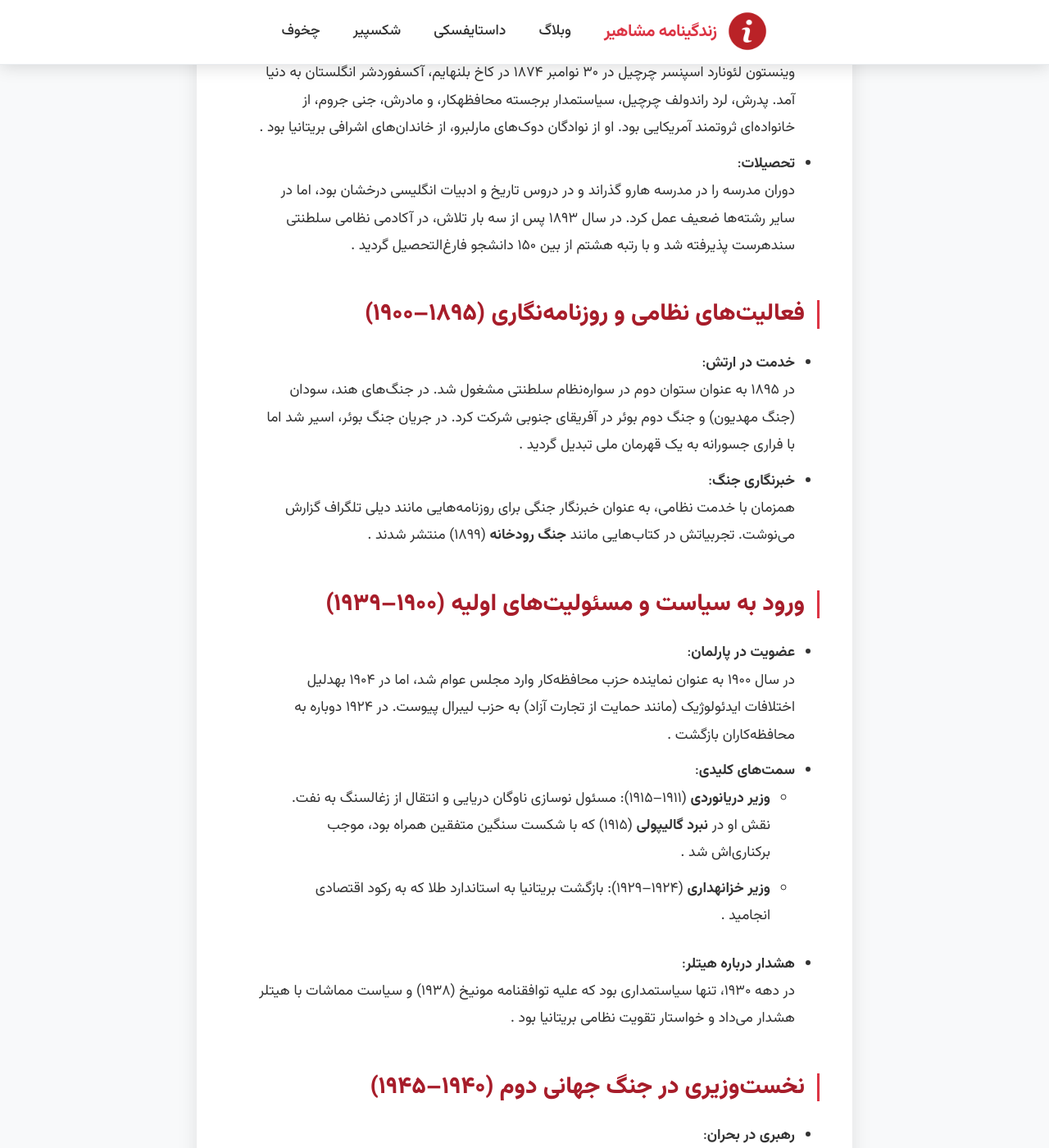
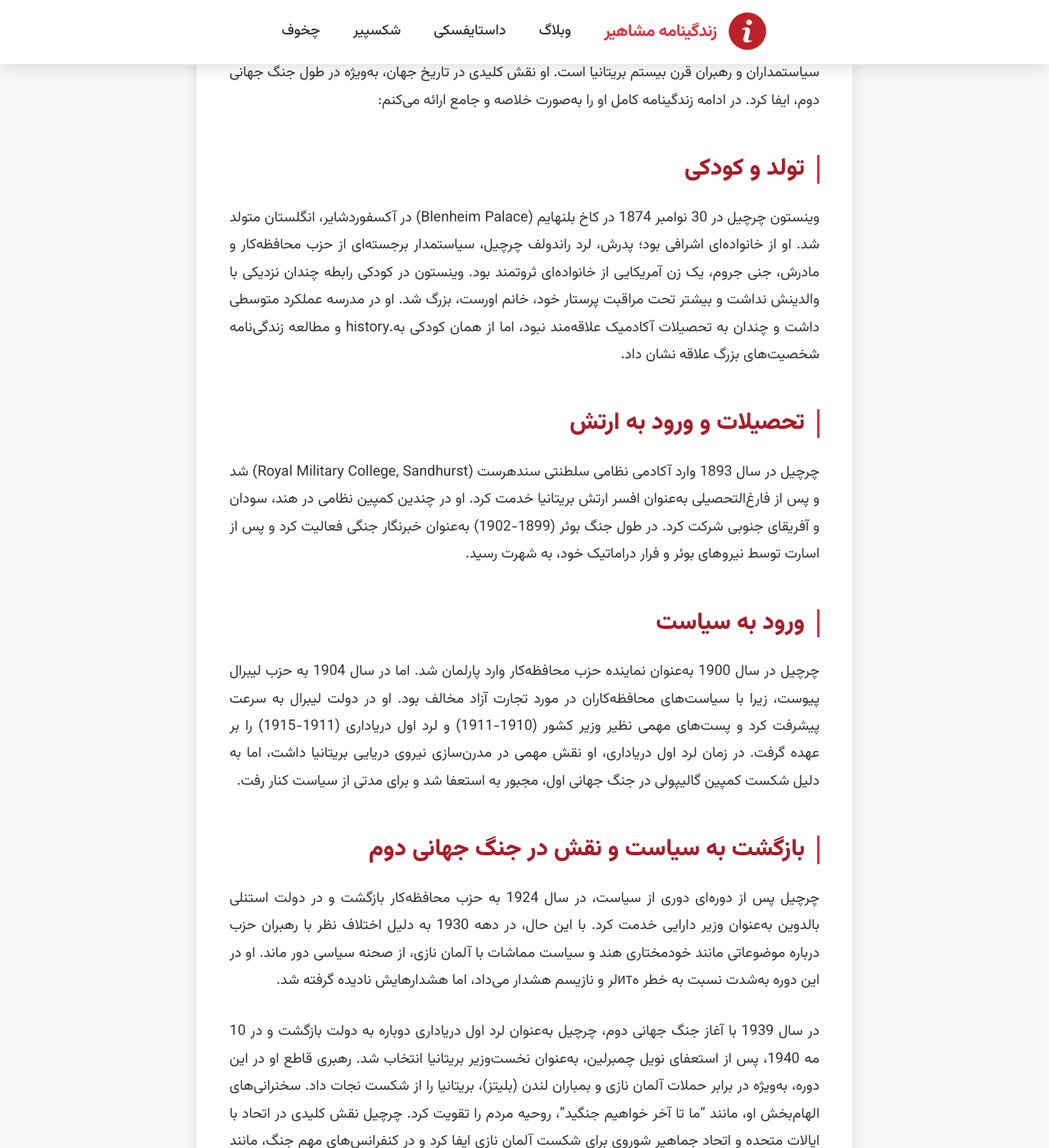
Before and after one commit to darkblog/darkblog.github.io, a Jekyll site: the page built from _posts/2025-7-6-72.md, in a window 1280 px wide and 1400 px high, scrolled down 349 px. Shown: the whole window at 82% size. Built offline with Jekyll 4.4.1, drawn with Linux system fonts in a browser that asks for light colours; some of the changed text lies outside the part shown.

Commit message:
Update 2025-7-6-72.md

```diff
--- a/_posts/2025-7-6-72.md
+++ b/_posts/2025-7-6-72.md
@@ -3,74 +3,34 @@ layout: post
 title: زندگینامه وینستون چرچیل
 ---
 
-- **تولد و خانواده**:
-  وینستون لئونارد اسپنسر چرچیل در ۳۰ نوامبر ۱۸۷۴ در کاخ بلنهایم، آکسفوردشر انگلستان به دنیا آمد. پدرش، لرد راندولف چرچیل، سیاستمدار برجسته محافظهکار، و مادرش، جنی جروم، از خانواده‌ای ثروتمند آمریکایی بود. او از نوادگان دوک‌های مارلبرو، از خاندان‌های اشرافی بریتانیا بود .
-- **تحصیلات**:
-  دوران مدرسه را در مدرسه هارو گذراند و در دروس تاریخ و ادبیات انگلیسی درخشان بود، اما در سایر رشته‌ها ضعیف عمل کرد. در سال ۱۸۹۳ پس از سه بار تلاش، در آکادمی نظامی سلطنتی سندهرست پذیرفته شد و با رتبه هشتم از بین ۱۵۰ دانشجو فارغ‌التحصیل گردید .
+وینستون لئونارد اسپنسر چرچیل (Winston Leonard Spencer Churchill) یکی از برجسته‌ترین سیاستمداران و رهبران قرن بیستم بریتانیا است. او نقش کلیدی در تاریخ جهان، به‌ویژه در طول جنگ جهانی دوم، ایفا کرد. در ادامه زندگینامه کامل او را به‌صورت خلاصه و جامع ارائه می‌کنم:
 
-## فعالیت‌های نظامی و روزنامه‌نگاری (۱۸۹۵–۱۹۰۰)
-- **خدمت در ارتش**:
-  در ۱۸۹۵ به عنوان ستوان دوم در سواره‌نظام سلطنتی مشغول شد. در جنگ‌های هند، سودان (جنگ مهدیون) و جنگ دوم بوئر در آفریقای جنوبی شرکت کرد. در جریان جنگ بوئر، اسیر شد اما با فراری جسورانه به یک قهرمان ملی تبدیل گردید .
-- **خبرنگاری جنگ**:
-  همزمان با خدمت نظامی، به عنوان خبرنگار جنگی برای روزنامه‌هایی مانند دیلی تلگراف گزارش می‌نوشت. تجربیاتش در کتاب‌هایی مانند **جنگ رودخانه** (۱۸۹۹) منتشر شدند .
+## تولد و کودکی
+وینستون چرچیل در 30 نوامبر 1874 در کاخ بلنهایم (Blenheim Palace) در آکسفوردشایر، انگلستان متولد شد. او از خانواده‌ای اشرافی بود؛ پدرش، لرد راندولف چرچیل، سیاستمدار برجسته‌ای از حزب محافظه‌کار و مادرش، جنی جروم، یک زن آمریکایی از خانواده‌ای ثروتمند بود. وینستون در کودکی رابطه چندان نزدیکی با والدینش نداشت و بیشتر تحت مراقبت پرستار خود، خانم اورست، بزرگ شد. او در مدرسه عملکرد متوسطی داشت و چندان به تحصیلات آکادمیک علاقه‌مند نبود، اما از همان کودکی به.history و مطالعه زندگی‌نامه شخصیت‌های بزرگ علاقه نشان داد.
 
-## ورود به سیاست و مسئولیت‌های اولیه (۱۹۰۰–۱۹۳۹)
-- **عضویت در پارلمان**:
-  در سال ۱۹۰۰ به عنوان نماینده حزب محافظه‌کار وارد مجلس عوام شد، اما در ۱۹۰۴ بهدلیل اختلافات ایدئولوژیک (مانند حمایت از تجارت آزاد) به حزب لیبرال پیوست. در ۱۹۲۴ دوباره به محافظه‌کاران بازگشت .
-- **سمت‌های کلیدی**:
-  - **وزیر دریانوردی** (۱۹۱۱–۱۹۱۵): مسئول نوسازی ناوگان دریایی و انتقال از زغالسنگ به نفت. نقش او در **نبرد گالیپولی** (۱۹۱۵) که با شکست سنگین متفقین همراه بود، موجب برکناری‌اش شد .
-  - **وزیر خزانهداری** (۱۹۲۴–۱۹۲۹): بازگشت بریتانیا به استاندارد طلا که به رکود اقتصادی انجامید .
-- **هشدار درباره هیتلر**:
-  در دهه ۱۹۳۰، تنها سیاستمداری بود که علیه توافقنامه مونیخ (۱۹۳۸) و سیاست مماشات با هیتلر هشدار می‌داد و خواستار تقویت نظامی بریتانیا بود .
+## تحصیلات و ورود به ارتش
+چرچیل در سال 1893 وارد آکادمی نظامی سلطنتی سندهرست (Royal Military College, Sandhurst) شد و پس از فارغ‌التحصیلی به‌عنوان افسر ارتش بریتانیا خدمت کرد. او در چندین کمپین نظامی در هند، سودان و آفریقای جنوبی شرکت کرد. در طول جنگ بوئر (1899-1902) به‌عنوان خبرنگار جنگی فعالیت کرد و پس از اسارت توسط نیروهای بوئر و فرار دراماتیک خود، به شهرت رسید.
 
-## نخست‌وزیری در جنگ جهانی دوم (۱۹۴۰–۱۹۴۵)
-- **رهبری در بحران**:
-  پس از استعفای نویل چمبرلین در مه ۱۹۴۰، در اوج تهاجم نازی‌ها به اروپا، نخست‌وزیر شد. سخنرانی معروفش با عبارت **«خون، زحمت، اشک و عرق»** روحیه مقاومت را در بریتانیا زنده کرد .
-- **استراتژی‌های کلیدی**:
-  - تشکیل اتحاد با آمریکا و شوروی علیه نیروهای محور.
-  - استفاده از سخنرانی‌های رادیویی برای بسیج مردم (مانند **«ما در سواحل می‌جنگیم»**).
-  - هماهنگی عملیات‌های نظامی مانند نبرد بریتانیا .
-- **پیروزی و شکست انتخاباتی**:
-  با وجود رهبری موفق در جنگ، محافظه‌کاران در انتخابات ۱۹۴۵ بهدلیل تمرکز چرچیل بر سیاست خارجی و غفلت از مسائل داخلی شکست خوردند .
+## ورود به سیاست
+چرچیل در سال 1900 به‌عنوان نماینده حزب محافظه‌کار وارد پارلمان شد. اما در سال 1904 به حزب لیبرال پیوست، زیرا با سیاست‌های محافظه‌کاران در مورد تجارت آزاد مخالف بود. او در دولت لیبرال به سرعت پیشرفت کرد و پست‌های مهمی نظیر وزیر کشور (1910-1911) و لرد اول دریاداری (1911-1915) را بر عهده گرفت. در زمان لرد اول دریاداری، او نقش مهمی در مدرن‌سازی نیروی دریایی بریتانیا داشت، اما به دلیل شکست کمپین گالیپولی در جنگ جهانی اول، مجبور به استعفا شد و برای مدتی از سیاست کنار رفت.
 
-## دوران پس از جنگ (۱۹۵۱–۱۹۶۴)
-- **دوره دوم نخست‌وزیری** (۱۹۵۱–۱۹۵۵):
-  تمرکز بر سیاست‌های داخلی مانند ساخت مسکن و توسعه سلاح هسته‌ای، و مدیریت استعمارزدایی امپراتوری بریتانیا .
-- **هشدار درباره جنگ سرد**:
-  در سخنرانی ۱۹۴۶ در فولتون، اصطلاح **«پرده آهنین»** را برای توصیف نفوذ شوروی در اروپای شرقی ابداع کرد و خواستار اتحاد غرب شد .
-- **جایزه نوبل ادبیات** (۱۹۵۳):
-  برای نوشته‌های تاریخی از جمله **«جنگ جهانی دوم»** (۶ جلد) و **«تاریخ مردم انگلیسی‌زبان»** (۴ جلد) .
+## بازگشت به سیاست و نقش در جنگ جهانی دوم
+چرچیل پس از دوره‌ای دوری از سیاست، در سال 1924 به حزب محافظه‌کار بازگشت و در دولت استنلی بالدوین به‌عنوان وزیر دارایی خدمت کرد. با این حال، در دهه 1930 به دلیل اختلاف نظر با رهبران حزب درباره موضوعاتی مانند خودمختاری هند و سیاست مماشات با آلمان نازی، از صحنه سیاسی دور ماند. او در این دوره به‌شدت نسبت به خطر هитلر و نازیسم هشدار می‌داد، اما هشدارهایش نادیده گرفته شد.
 
-## زندگی شخصی و علایق
-- **خانواده**:
-  در ۱۹۰۸ با کلمنتین هوزیر ازدواج کرد و صاحب پنج فرزند شد. پسرش راندولف نیز سیاستمدار شد .
-- **هنر و ادبیات**:
-  نقاشی را به عنوان درمانی برای افسردگی (که آن را **«سگ سیاه»** می‌نامید) آغاز کرد. بیش از ۵۰۰ تابلو کشید که برخی مانند **«مسجد کوتوبیا»** در مراکش به قیمت میلیون‌ها دلار فروخته شدند .
-- **مشکلات سلامت**:
-  در سال‌های پایانی عمر دچار سکته‌های متعدد شد و در ۲۴ ژانویه ۱۹۶۵ در ۹۰ سالگی درگذشت. مراسم تشییع او با حضور رهبران جهان به عنوان **«آخرین تشییع جنازه امپراتوری بریتانیا»** توصیف شد .
+در سال 1939 با آغاز جنگ جهانی دوم، چرچیل به‌عنوان لرد اول دریاداری دوباره به دولت بازگشت و در 10 مه 1940، پس از استعفای نویل چمبرلین، به‌عنوان نخست‌وزیر بریتانیا انتخاب شد. رهبری قاطع او در این دوره، به‌ویژه در برابر حملات آلمان نازی و بمباران لندن (بلیتز)، بریتانیا را از شکست نجات داد. سخنرانی‌های الهام‌بخش او، مانند "ما تا آخر خواهیم جنگید"، روحیه مردم را تقویت کرد. چرچیل نقش کلیدی در اتحاد با ایالات متحده و اتحاد جماهیر شوروی برای شکست آلمان نازی ایفا کرد و در کنفرانس‌های مهم جنگ، مانند یالتا و تهران، حضور داشت.
 
-## میراث و نکات کمتر شناخته شده
-- **عنوان‌ها و افتخارات**:
-  در نظرسنجی بی‌بی‌سی (۲۰۰۲) به عنوان **«بزرگترین بریتانیایی تاریخ»** انتخاب شد. مجله تایم او را **«مرد نیمه اول قرن بیستم»** نامید .
-- **نقل‌قول‌های ماندگار**:
-  - *«دموکراسی بدترین شکل حکومت است، به جز همه اشکال دیگری که امتحان شده‌اند.»*
-  - *«هرگز، هرگز، هرگز تسلیم نشوید!»* .
-- **حقایق جالب**:
-  - اولین کسی بود که در نامه‌ای رسمی (۱۹۱۷) از اصطلاح **«OMG»** استفاده کرد .
-  - در تلفظ حرف «س» مشکل داشت اما با تمرین به یکی از بزرگترین سخنرانان تاریخ تبدیل شد .
+## پس از جنگ و سال‌های پایانی
+پس از پیروزی در جنگ جهانی دوم، چرچیل در انتخابات عمومی سال 1945 به‌طور غیرمنتظره‌ای شکست خورد و از نخست‌وزیری کنار رفت. با این حال، او در سال 1951 دوباره به‌عنوان نخست‌وزیر انتخاب شد و تا سال 1955 در این سمت باقی ماند. در این دوره، او با چالش‌های پس از جنگ، از جمله بازسازی بریتانیا و جنگ سرد، مواجه بود. چرچیل در سال 1953 جایزه نوبل ادبیات را به‌خاطر نوشته‌ها و سخنرانی‌هایش دریافت کرد.
 
-## جدول زمانی نقاط عطف زندگی چرچیل
+او در سال 1955 به دلیل کهولت سن از نخست‌وزیری کناره‌گیری کرد، اما تا سال 1964 همچنان در پارلمان حضور داشت. وینستون چرچیل در 24 ژانویه 1965 در سن 90 سالگی درگذشت و با مراسم تشییع جنازه‌ای باشکوه که به دستور ملکه الیزابت دوم برگزار شد، به خاک سپرده شد. این مراسم یکی از بزرگ‌ترین مراسم تشییع جنازه در تاریخ بریتانیا بود.
 
-| **سال**       | **رویداد**                     |
-|---------------|--------------------------------|
-| **۱۸۷۴**      | تولد در کاخ بلنهایم           |
-| **۱۸۹۵**      | ورود به ارتش و خبرنگاری جنگ   |
-| **۱۹۰۰**      | عضویت در پارلمان              |
-| **۱۹۱۵**      | شکست گالیپولی و برکناری       |
-| **۱۹۴۰**      | نخست‌وزیری در جنگ جهانی دوم   |
-| **۱۹۴۵**      | شکست انتخاباتی پس از پیروزی   |
-| **۱۹۵۱**      | دوره دوم نخست‌وزیری            |
-| **۱۹۵۳**      | دریافت جایزه نوبل ادبیات      |
-| **۱۹۶۵**      | درگذشت و تشییع ملی             |
+## میراث و تأثیر
+چرچیل به‌عنوان یکی از بزرگ‌ترین رهبران تاریخ بریتانیا شناخته می‌شود. او نه‌تنها به خاطر نقشش در جنگ جهانی دوم، بلکه به دلیل نوشته‌ها، سخنرانی‌ها و دیدگاه‌های سیاسی‌اش نیز شهرت دارد. او همچنین یک مورخ، نویسنده و نقاش بود و آثار متعددی از جمله کتاب‌های تاریخی درباره جنگ جهانی دوم و زندگی‌نامه‌های شخصی‌اش منتشر کرد.
 
-چرچیل با ترکیبی از **پشتکار** (نوشتن روزانه ۵۰۰۰ کلمه در بحبوحه جنگ)، **شجاعت** در مقابله با فاشیسم، و **انعطاف‌پذیری سیاسی** (تغییر حزب دو بار)، نماد مقاومت در تاریک‌ترین دوره تاریخ مدرن شد. میراث او نه تنها در سیاست، که در ادبیات، هنر و فلسفه رهبری نیز زنده است.
+اگرچه چرچیل در بسیاری از جنبه‌ها قهرمان محسوب می‌شود، اما انتقادهایی نیز به او وارد است؛ از جمله دیدگاه‌های نژادپرستانه‌اش درباره برخی ملت‌ها و تصمیمات بحث‌برانگیز در طول دوران سیاسی‌اش، مانند مدیریت قحطی بنگال در سال 1943.
+
+## نکات جالب درباره زندگی چرچیل
+- او عاشق سیگار برگ بود و اغلب با سیگار برگ در تصاویر دیده می‌شود.
+- چرچیل به نوشیدن مشروبات الکلی علاقه داشت و به طنز می‌گفت که "بیشتر از آنچه الکل از من گرفته، به من داده است."
+- او به افسردگی مزمن مبتلا بود و از آن به‌عنوان "سگ سیاه" یاد می‌کرد.
+- چرچیل یک نقاش آماتور بود و بیش از 500 تابلو نقاشی خلق کرد.
```
